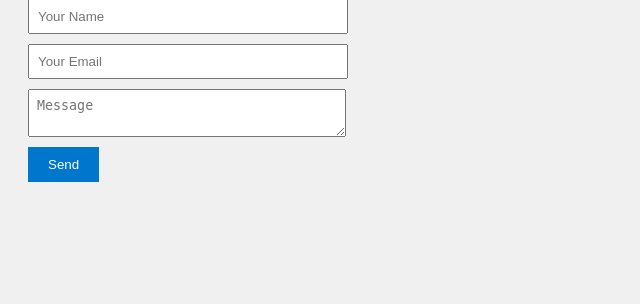
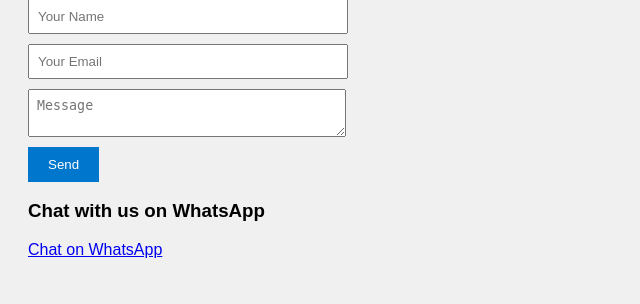
Before and after one commit to RizwanMansori/LocalServicesApp, a Flask app: page / in a window 1280 px wide. Shown: the part 309-613 px from the top of the page, without its empty margins (0-640 px from the left). Run offline with Flask 3, Linux system fonts and the light colour scheme.

Commit message:
Update index.html

```diff
--- a/templates/index.html
+++ b/templates/index.html
@@ -1,14 +1,11 @@
-<!DOCTYPE html>
-<html lang="en">
+<!DOCTYPE html><html lang="en">
 <head>
     <meta charset="UTF-8">
     <title>Local Services App</title>
     <link rel="stylesheet" href="{{ url_for('static', filename='style.css') }}">
 </head>
 <body>
-    <h1>Welcome to Local Services App</h1>
-
-    <h2>Available Services</h2>
+    <h1>Welcome to Local Services App</h1><h2>Available Services</h2>
 <ul>
     {% for service in services %}
     <li>{{ service.name }} - Contact: {{ service.contact }}</li>
@@ -25,5 +22,12 @@
     <textarea name="message" placeholder="Message" required></textarea>
     <button type="submit">Send</button>
 </form>
+
+<!-- WhatsApp Button -->
+<h3>Chat with us on WhatsApp</h3>
+<a href="https://wa.me/919193626374" target="_blank">
+    Chat on WhatsApp
+</a>
+
 </body>
 </html>
```
Lines whose indentation alone changed are shown as unchanged.
